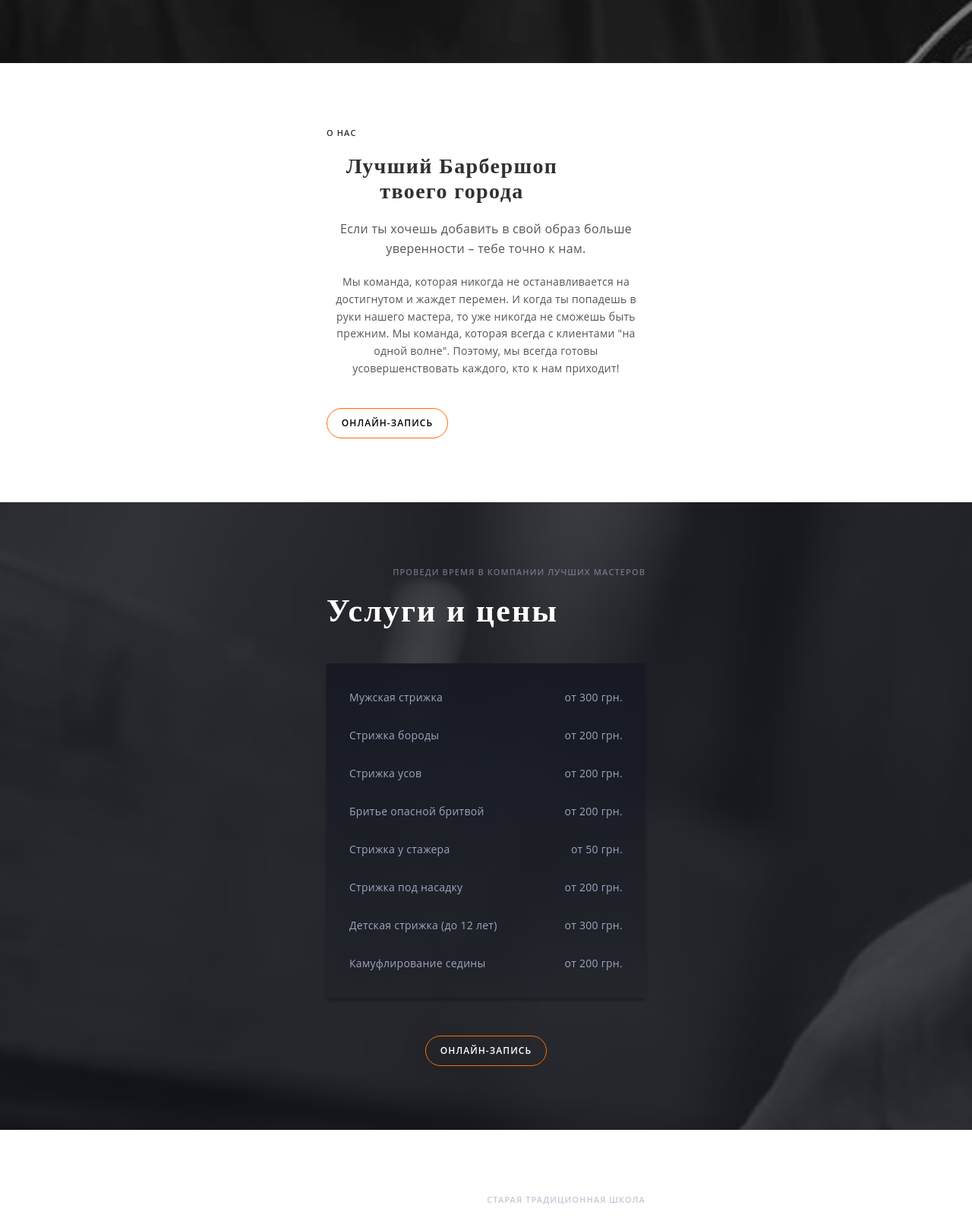
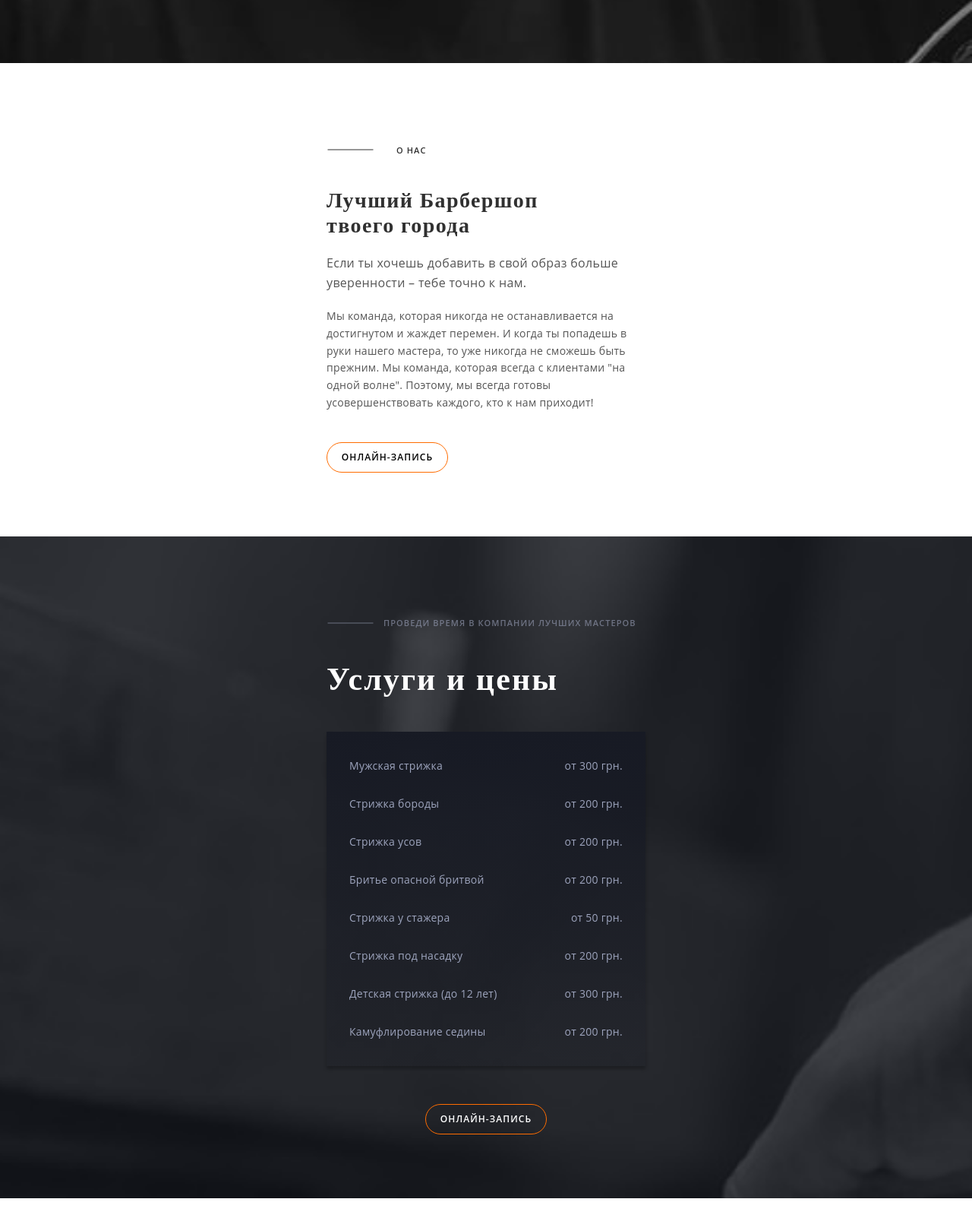
Before and after one commit to OlenkaVoitsekhivska/barbershop, a plain HTML site: page index.html in a window 1280 px wide. Shown: the part 542-2145 px from the top of the page at 76% size. Drawn offline with Linux system fonts and the light colour scheme.

Commit message:
dash-thing

```diff
--- a/sass/layout/_about.scss
+++ b/sass/layout/_about.scss
@@ -7,6 +7,7 @@
 .about__section-subheader,
 .about__invit {
   margin-bottom: 20px;
+  text-align: left;
 }
 .about__section-header,
 .about__section-subheader {
@@ -26,6 +27,7 @@
 }
 .about__manifesto {
   margin-bottom: 40px;
+  text-align: left;
 }
 .about__section-subheader {
   width: 330px;
@@ -43,6 +45,19 @@
   line-height: calc(15 / 11);
   letter-spacing: 0.1em;
   text-transform: uppercase;
+  display: flex;
+  flex-direction: row;
+  align-items: center;
+  margin-left: 31px;
+  &::before {
+    content: " ";
+    width: 1px;
+    height: 60px;
+    margin-right: 60px;
+    background: inherit;
+    transform: rotate(90deg);
+    background-color: #303030;
+  }
 }
 
 .about__section-subheader {
--- a/sass/layout/_hero.scss
+++ b/sass/layout/_hero.scss
@@ -30,6 +30,7 @@
     color: #9da4bd;
     width: 306px;
     display: block;
+    text-align: left;
   }
 }
 
@@ -42,10 +43,10 @@
   font-weight: 600;
   line-height: calc(15 / 11);
   letter-spacing: 0.1em;
-  text-align: left;
+  // text-align: left;
   letter-spacing: 0.1em;
   text-transform: uppercase;
-  position: relative;
+  // position: relative;
   color: rgba(157, 164, 189, 0.6);
   margin-left: 31px;
 }
@@ -57,6 +58,16 @@
   background: rgba(157, 164, 189, 0.6);
   transform: rotate(90deg);
 }
+// .dash {
+//   display: block;
+//   width: 1px;
+//   height: 60px;
+//   left: 91px;
+//   top: 215px;
+//   margin-right: 20px;
+//   background: rgba(157, 164, 189, 0.6);
+//   transform: rotate(90deg);
+// }
 h1 {
   font-family: Raleway;
   font-weight: bold;
--- a/sass/layout/_price.scss
+++ b/sass/layout/_price.scss
@@ -13,7 +13,7 @@
 }
 .price__text {
   font-family: Open Sans;
-
+  // width: 332px;
   font-weight: 600;
   font-size: 11px;
   line-height: calc(15 / 11);
@@ -21,7 +21,20 @@
   text-transform: uppercase;
   color: rgba(157, 164, 189, 0.6);
   margin-bottom: 20px;
-  text-align: right;
+
+  display: flex;
+  flex-direction: row;
+  align-items: center;
+  margin-left: 31px;
+  &::before {
+    content: " ";
+    width: 1px;
+    height: 60px;
+    margin-right: 43px;
+    background: inherit;
+    transform: rotate(90deg);
+    background-color: rgba(157, 164, 189, 0.6);
+  }
 }
 
 .price__header {
--- a/sass/layout/_stats.scss
+++ b/sass/layout/_stats.scss
@@ -11,9 +11,22 @@
   line-height: calc(15 / 11);
   letter-spacing: 0.1em;
   text-transform: uppercase;
-  color: rgba(157, 164, 189, 0.6);
+  color: #303030;
+
   margin-bottom: 20px;
-  text-align: right;
+  // text-align: right;
+  display: flex;
+  flex-direction: row;
+  align-items: center;
+  &::before {
+    content: " ";
+    width: 1px;
+    height: 60px;
+    margin-right: 60px;
+    background: inherit;
+    transform: rotate(90deg);
+    background-color: #303030;
+  }
 }
 .stats__header {
   font-family: Raleway;
@@ -33,6 +46,7 @@
   letter-spacing: 0.02em;
   color: #555555;
   margin-bottom: 44px;
+  text-align: left;
 }
 .stats__list {
   margin: -15px;
@@ -40,7 +54,7 @@
   display: flex;
   flex-direction: column;
   flex-wrap: wrap;
-  outline: 1px dashed tomato;
+
   li {
     width: 193px;
     height: 133px;
```
Also changed, not shown: index.html (+1 -1 lines), css/main.css, css/main.min.css, 2 other files.
